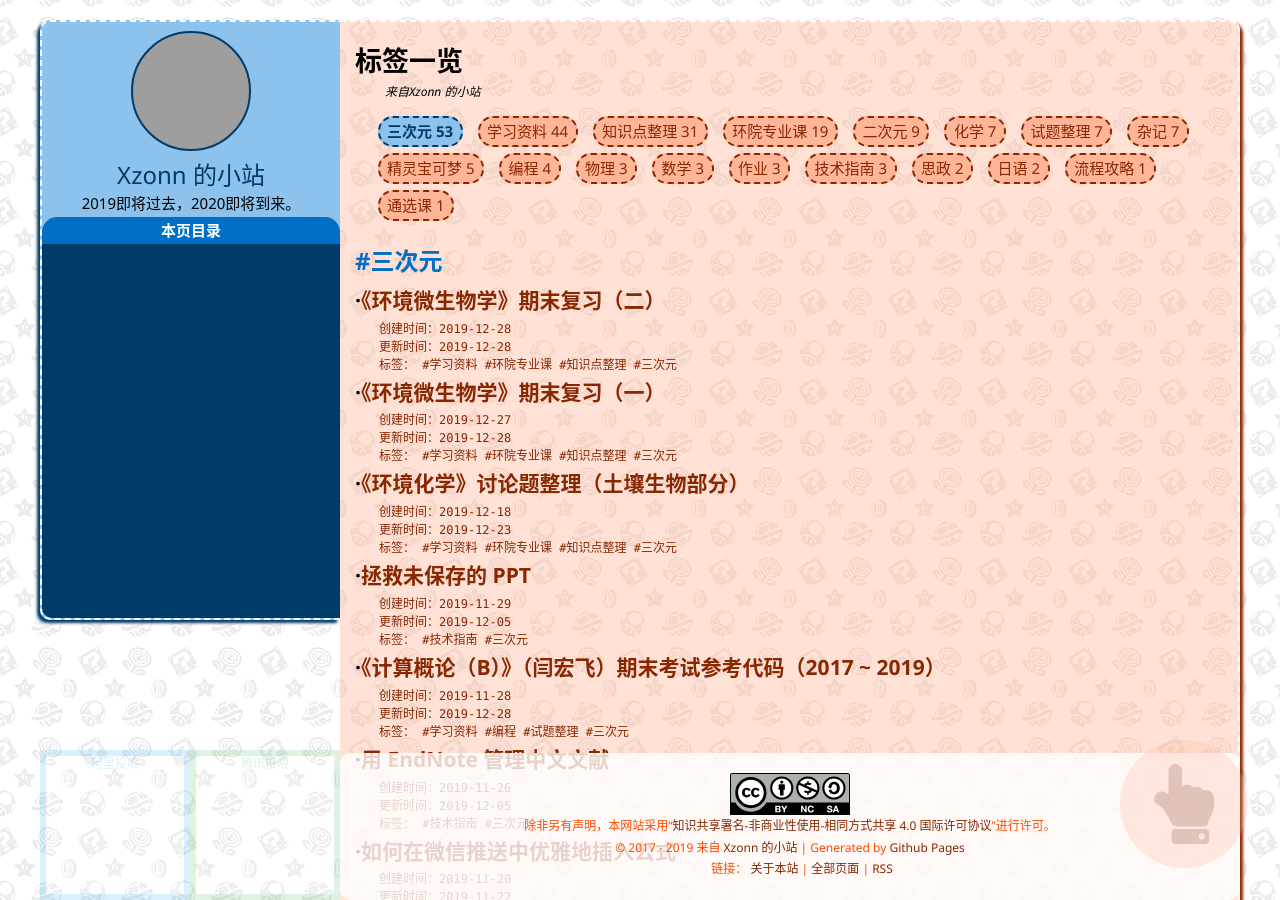
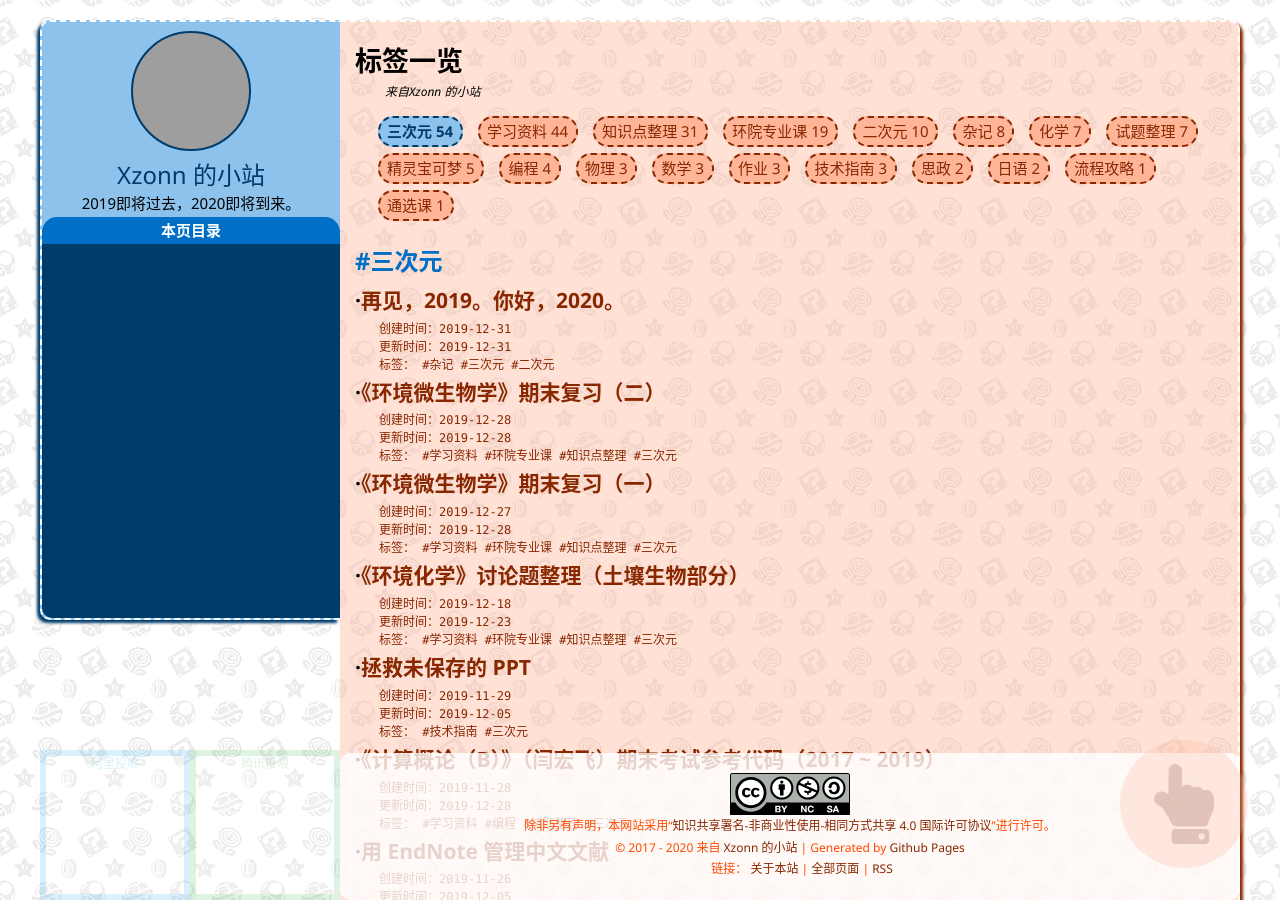
Before and after one commit to Xzonn/xzonn.github.io, a Jekyll site: the page built from tags.html, in a window 1280 px wide and 900 px high. Built offline with Jekyll 4.4.1, drawn with Linux system fonts in a browser that asks for light colours; nearby versions of some CDN libraries; comment, search, counter and statistics services are not loaded; some of the changed lines change nothing that is shown; grey boxes are pictures that could not be loaded.

Commit message:
2019-12-31

```diff
--- a/_layouts/default.html
+++ b/_layouts/default.html
@@ -86,7 +86,7 @@
             <div class="footerLicense">
                 <a class="footerLicenseLink" href="https://creativecommons.org/licenses/by-nc-sa/4.0/"></a>
                 <div class="footerLicenseText">除非另有声明，本网站采用“<a href="//creativecommons.org/licenses/by-nc-sa/4.0/">知识共享署名-非商业性使用-相同方式共享 4.0 国际许可协议</a>”进行许可。</div>
-                <div class="footerCopyright">&copy; 2017 - 2019 来自 <a href= "/">Xzonn 的小站</a> | Generated by <a href="https://github.com/Xzonn/xzonn.github.io/">Github Pages</a></div>
+                <div class="footerCopyright">&copy; 2017 - 2020 来自 <a href= "/">Xzonn 的小站</a> | Generated by <a href="https://github.com/Xzonn/xzonn.github.io/">Github Pages</a></div>
             </div>
             <ul class="footerLink">
                 <li class="footerLinkItem"><a href="/About/">关于本站</a></li>
--- /dev/null
+++ b/_posts/2019-12-31-2019-Review.md
@@ -0,0 +1,88 @@
+---
+title: 再见，2019。你好，2020。
+layout: post
+info: 2019年回顾。
+tags: 杂记 三次元 二次元
+update: 2019-12-31
+---
+2018年的事情还历历在目，转眼之间却已到了2020年。一年前的今天我曾经用12张照片回忆了我的2018，今天也来回顾我的2019吧。
+
+## 学习
+2019年是伴随着考试周一起来的。虽然我自己认为我的大二比大一学得稍微认真了一些，甚至得到了人生中第一个绩点4.0——公共基础日语（一），奈何一门马原把我打回了现实。65分，绩点1.70，3学分，一门课让我的均绩降了大概0.1，于是大二结束时我的绩点甚至低于大一结束。在此，奉劝大家：认真选课，认真上课，认真考试，一旦分数出来，哭的机会都没有。
+
+![65分的马原](https://s2.ax1x.com/2019/12/31/l3IJQ1.png)
+
+当然，一门课不足以打消我学习的积极性。大三上学期，我原本还是打算选满25学分，奈何周四排课拍得太满，单周从第1节课一直上到第11节实在吃不消，于是我在选课的时候退掉了体育，最后24学分坚持到了现在。本学期截至目前我还有4门课总计9学分的课没有结束考试，即使迎来新年也不能忘记考试啊。
+
+在这一年的课程中，或许给我留下印象最深的课程就是暑假的环境综合实习二吧。这门课是真正地把理论和应用相结合，我们不仅经历了野外采样的各种意外（忘带仪器、仪器故障、样品瓶炸裂等等），还经历了实验室的各种意外（标线偏差太大、样品不够用等等），以及拿到一堆数据自己想办法分析。另外感谢马丁和朱颖两位大佬担待，尽管我啥也不会，但我还是作为组长带领全组圆满完成实习任务。
+
+![环境综合实习二D组合影](https://s2.ax1x.com/2019/12/31/l3vDMD.jpg)
+
+另外，在自己学习的同时，我还不断为大家输出自己的学习资料。2019年初的时候，我的学习资料库还只有小站上我自己整理的文字资料。这一年中，我整理了自己收集的其他资料，同时恰逢北大网盘开张，我的学习资料库也顺势搬入了北大网盘。希望我的学习资料能帮助环院的大家甚至北大的大家能够更方便地查找到自己需要的资料。
+
+![我的学习资料库](https://s2.ax1x.com/2019/12/31/l3oEkD.png)
+
+2020年，学习还是要学的，在我计算了毕业所需的学分之后，我发现下学期只需要选17学分，大四上学期选4学分即可毕业。于是我决定下学期预选阶段全部选通选类，反正限选课没多少人抢。至于暑期，还是不要选课了为好。
+
+## 科研
+虽然2018年的时候就在为“进组”而发愁，但这件事还是拖到了2019年。刚开学的时候开了一次班会，会上童老师提醒我们尽早参与科研，然而当时的我一点头绪都没有。带着一头雾水，我和童老师约了时间面谈，于是我就被收入了童老师的课题组中，来到了320实验室，认识了实验室的师兄师姐们。
+
+八九个月以来，我在实验室学会了如何装柱子，如何通溶液，如何合材料配溶液，如何测Zeta电势、粒径、ICP、荧光……“纸上得来终觉浅，绝知此事要躬行”，只有真正进入了课题组做实验，我才真正把环境监测课、土壤与地下水课等课程讲过的东西真正用了出来。
+
+在实验室的这些日子，我受到了320的师兄师姐的很多照顾，大家都是非常温柔的师兄师姐呢。尤其应该感谢这两学期指导我做实验的张梦雅师姐和李萌师姐，如果不是两位师姐耐心指导，或许我现在早就打消了做实验的念头，早点收拾行李准备回家打工去了。
+
+![陪伴了我两个学期和半个暑假的“柱子”](https://s2.ax1x.com/2019/12/31/l37sSJ.jpg)
+
+2020年，实验大概还是会做下去，至于2021年我在哪里做实验，我也不知道，但我希望还能留在燕园吧。
+
+## 院学生会
+上半年我还是宣传部的部长之一。众所周知春季学期活动并不算多，女生节、文化节的东西我基本都已经不是主力了，青协委托的展板我也交给了蒋徐琳做。当然，最让我头疼的还是宣传部的接班人，尽管宣传部人才辈出，但因为宣传部和其他部门的人员重合度太高，不少部员都被其他部门钦定了，于是宣传部的接班人毫无悬念就是李正茂和陈婷了。像去年一样，我们举行了非正式的接班仪式（吃饭），从毕业晚会开始新的学生会部长团就开始工作了。
+
+下半年我稀里糊涂就成了副主席，好在好几个部长都和我熟，沟通起来也没有太大的障碍。当然，尽管已经大三了，我还是闲不住，暑假里把《环院直通车》从头到尾重做了一遍，还在新生报到现场待了半天，基本上见过了所有的19级新生（虽然我不太认得全）。开学之后我还混迹在各个部门蹭饭，数了一下大概蹭了3个部门的4顿饭吧。虽然我一直说等不忙的时候请他们吃饭，然而到现在都没成，估计明年也不太可能有机会了吧。
+
+![2019的第2次迎新现场](https://s2.ax1x.com/2019/12/31/l3Ly4K.jpg)
+
+2020年，上半年我大概还会在学生会留着，下半年大四大概不会了吧。
+
+## 志愿活动
+2019年的志愿活动我也没少参加。上半年的五四长跑，因为我跑不动，所以就报名了志愿者。不得不说这次活动的准备是真的充足，主管老师甚至给我们培训了如果遇到扰乱社会秩序的人应该如何应对。当然，还好一切顺利，预案中想到的意外情况一个也没发生。另外，学校举办的毕业典礼和开学典礼我也报名了志愿者。不知为何，每次典礼现场听到《燕园情》的时候，我都不由自主地为北大而感动。或许这正是北大人的情怀吧。
+
+![五四长跑志愿者](https://s2.ax1x.com/2019/12/31/l3zT5n.jpg)
+
+另外，10月份我时隔两年又去了雾灵山的留守儿童学校，尽管我知道我并不是很喜欢小孩子，但我还是去了。那里和两年前已经截然不同，校舍搬了位置，小朋友的数量也减少了不少。正如我返校当天的朋友圈所说，“我们可能无法改变中国教育的现状，但我们可以改变自己。”
+
+2020年，我或许还会继续参加各种志愿活动吧。不知等我2021年本科毕业的时候，又会是谁来指导我入场呢？
+
+## 其他学工
+2019年不知道咋回事我就进了SDS（北京大学学生发展支持），虽然我似乎是在报名截止后才填了问卷，但不知道为何我还是被录取了，甚至没有面试环节。我在SDS大概也就做了几次微信排版，实在没啥贡献。不过SDS的资源是很多的，汇集了各院系各年级的朋友们，负责人是李尽沙沙师兄，能够邀请来的嘉宾也都是各界大佬，不愧是北大最大的学习组织。
+
+此外在今年高考之后，我再次参加了山东招生组的招生工作。由于今年出分的时间在考试周后，因此我终于有机会亲临现场招生。然而我还是深感经验不足，好在山冲师兄在现场指挥，才让我显得不太尴尬。虽然我的高中母校2019年高考成绩不算太突出，但我希望2020年母校的学弟学妹都能考出好成绩吧。
+
+![2019招生工作证](https://s2.ax1x.com/2019/12/31/l3vlxU.jpg)
+
+2020年，SDS还是要留的，招生组也还是要留的。今年高中母校的高三年级老师又是曾经带过我们的老师，我更要回去。
+
+## 瞎搞
+2019年，我还是喜欢到处瞎搞。虽然我搞出来的东西可能不是多高级，但是至少我动手了。
+
+6月，为了迎接毕业晚会，我用网络上已有的软件“酷Q”搭配C#写了一个弹幕墙的插件，经过三次晚会的调教基本上已经可以稳定运行了。于是这三场晚会上几乎随时都可以看到大屏幕上方飘过几行吐槽的文字，甚至是表情包。
+
+11月，由于莫名其妙在树洞上被挂，于是我萌生了开通公众号的念头。开办公众号一方面是想把自己写的乱七八糟的东西多一个平台发出来，另一方面也是为了向大家提供更多学习资料和技能。截止2019年12月31日，总用户数57，作为一个默默无闻的公众号来说我已经很满意了。
+
+12月，因为一些原因，我勇敢地在新年晚会上报名了节目，唱了两首日语歌：星野源的《恋》和花泽香菜的《恋爱循环》。当然，由于我唱歌不在调上，所以唱成了“恋爱死循环”。我还安排了宣传部的部员录像，如果想看视频，那就想想吧。
+
+![恋爱死循环](https://s2.ax1x.com/2019/12/31/l899c6.jpg)
+
+2020年，我还会发挥自己的聪明才智，继续创造出奇怪的东西。
+
+## 日语
+2019年，我仍然在学习日语，并且报名了两次考级，7月考了N5，过了（虽然没有去拿成绩单）；12月考了N3，自我感觉不咋地，成绩还没出来。虽然我在暑假为自己制定了明确的学习计划，然而这个计划现在还没执行完，《大家的日语 初级2》才翻了几页，红蓝宝书也没怎么看。
+
+尽管我的日语水平不咋地，但我还是硬着头皮对照日语和英语翻译了一个游戏——3DS游戏《路易吉洋馆》，并公开发布了出来。虽然翻译质量不咋地，但至少也是完全翻译，能让人读懂的水平吧。当然，这个项目2018年就开坑了，但是2019年才算克服了技术难题正式发布出来。
+
+![《路易吉洋馆》汉化界面](https://raw.githubusercontent.com/Xzonn/LuigiMansion/master/images/01.png)
+
+2020年，希望我能稍微多抽出来一些时间继续学日语，争取能在本科毕业之前考完N1吧。至于汉化，如果还有这种数据结构简单、文字也少的游戏，我说不定会练练手。
+
+## 总结
+这些文字肯定不能代表我的全部2019，但篇幅有限，加之目前还在考试周，不多说了。祝大家2020年事事顺利，天天开心！
```
